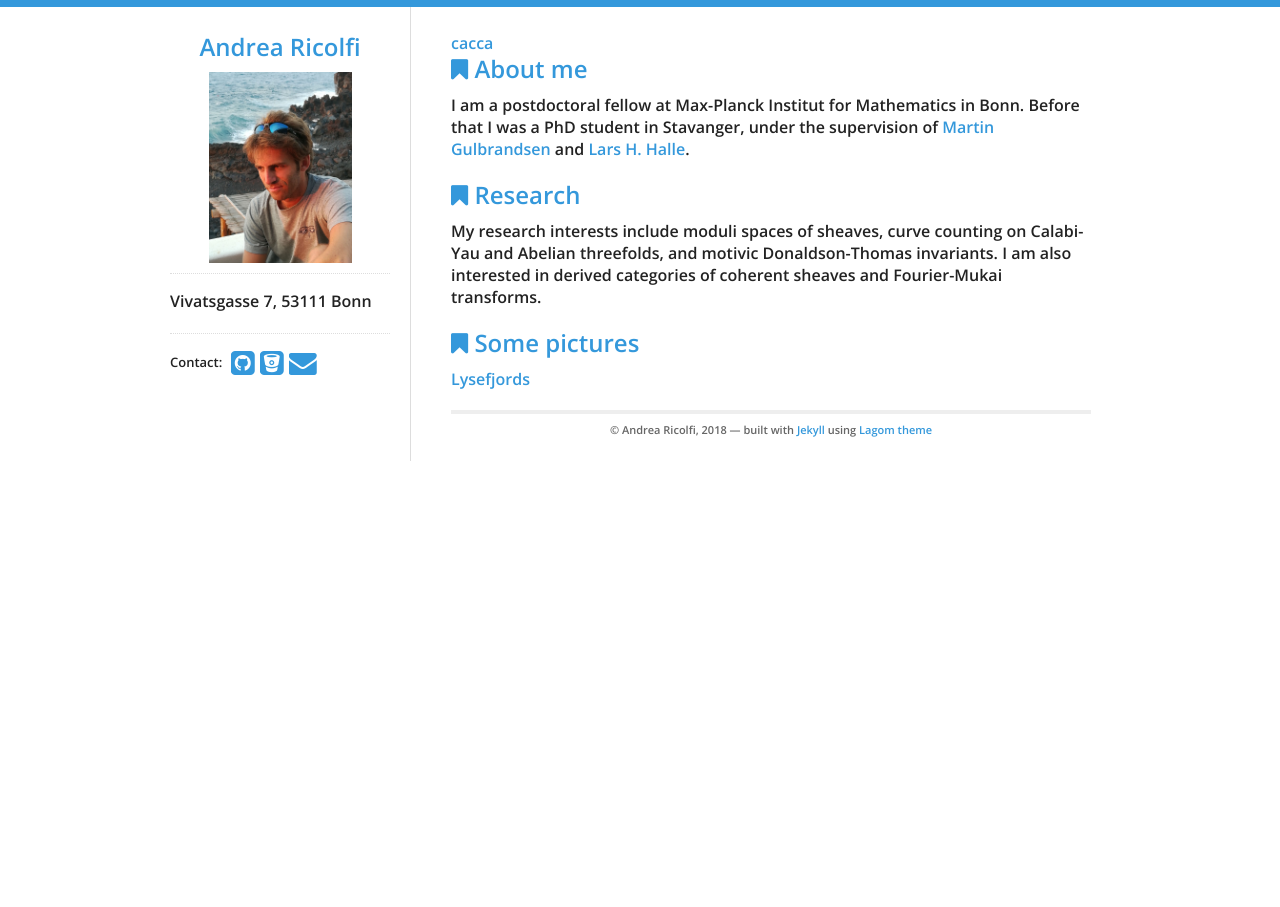
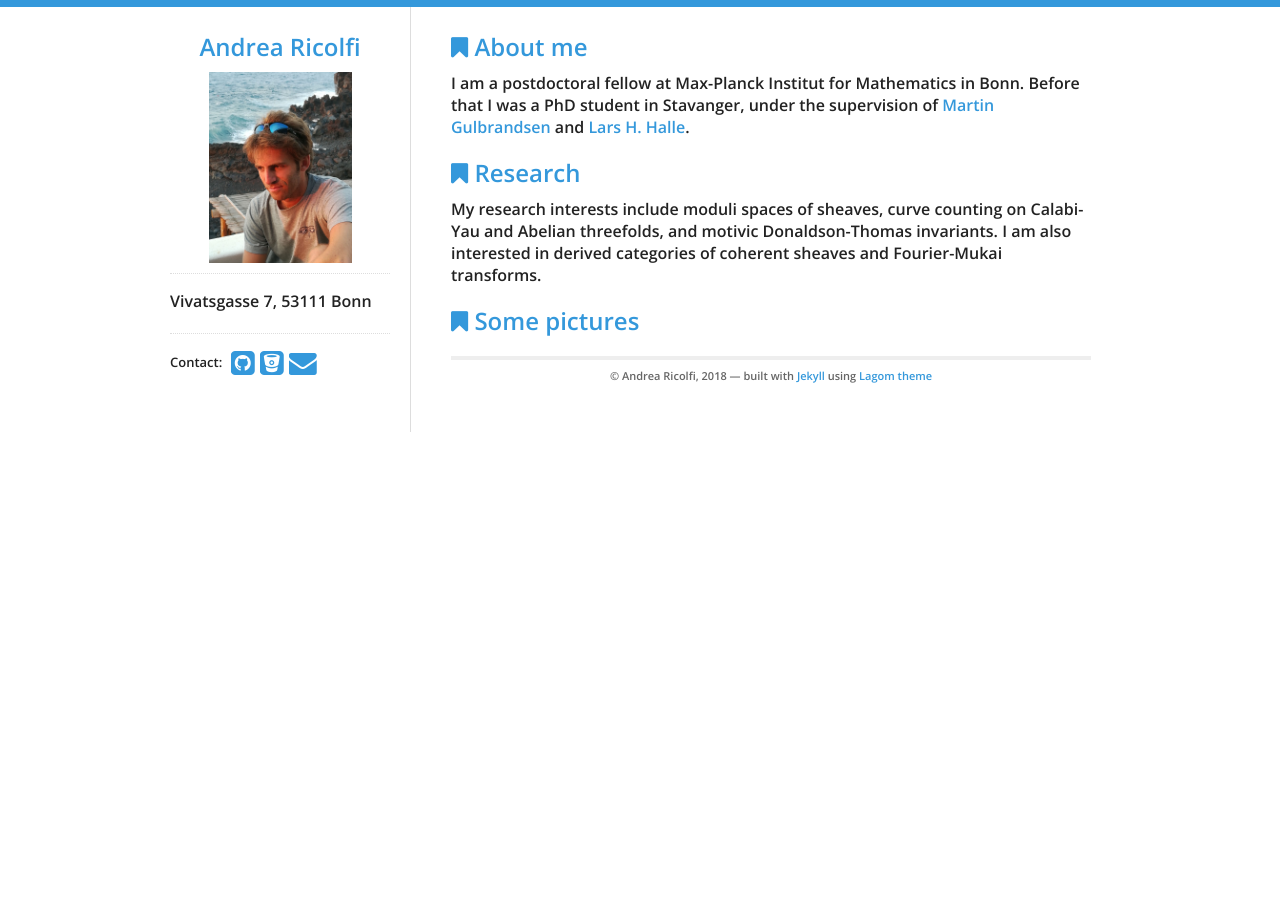
Before and after one commit to atricolfi/atricolfi.github.io, a Jekyll site: the page built from index.html, in a window 1280 px wide. Built offline with Jekyll 4.4.1, drawn with Linux system fonts in a browser that asks for light colours.

Commit message:
Update index.html

```diff
--- a/index.html
+++ b/index.html
@@ -2,8 +2,6 @@
 layout: default
 title: Blog Posts
 ---
-
-<a href=”cacca”>cacca</a>
 
 <div id="home">
   <h2><i class="fa fa-bookmark"></i> About me</h2>
@@ -25,5 +23,4 @@ I am also interested in derived categories of coherent sheaves and Fourier-Mukai
 <div id="home">
   <h2><i class="fa fa-bookmark"></i> Some pictures</h2>
 <p>
-<a href=”Lysefjord.html”>Lysefjords</a>
 </div>
```
